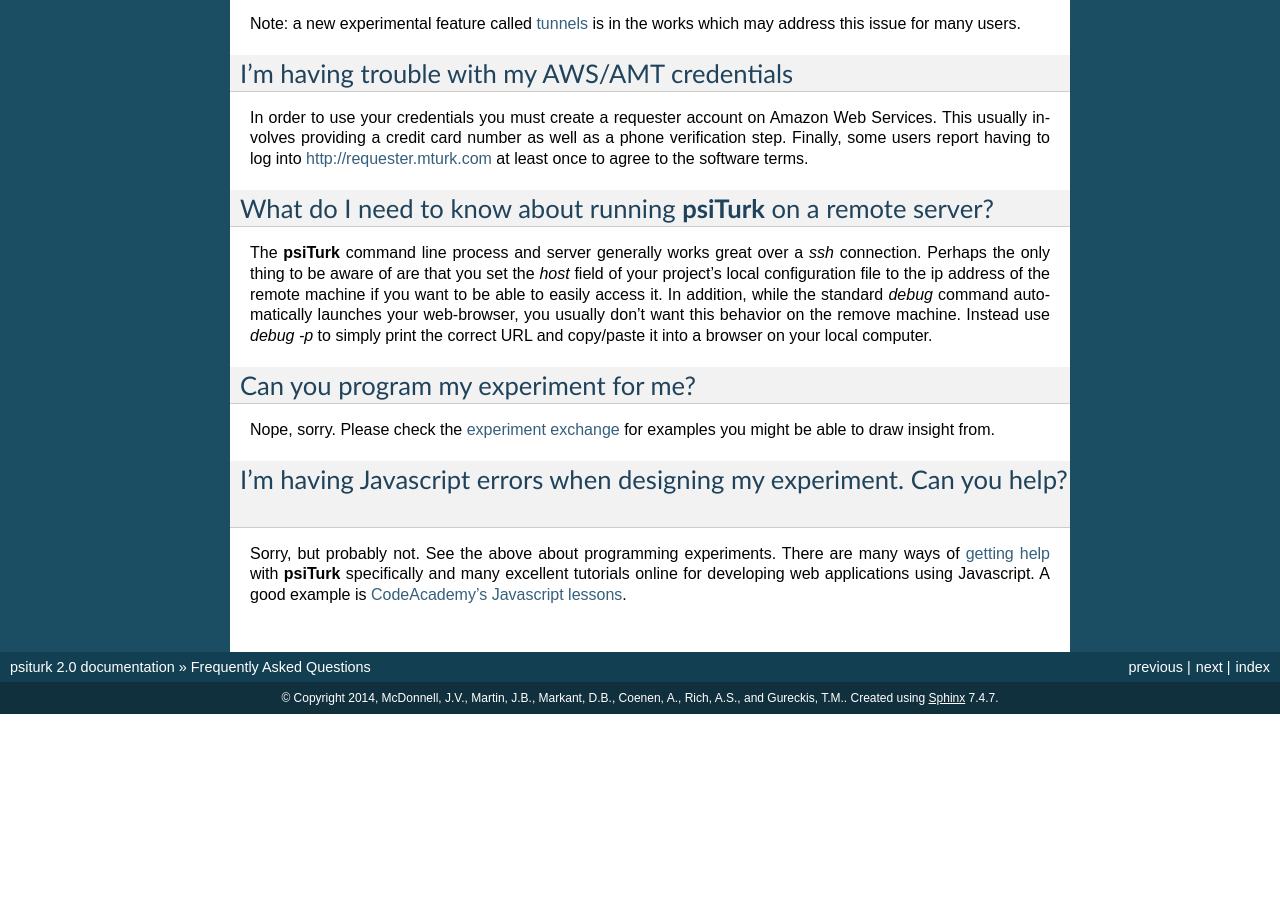
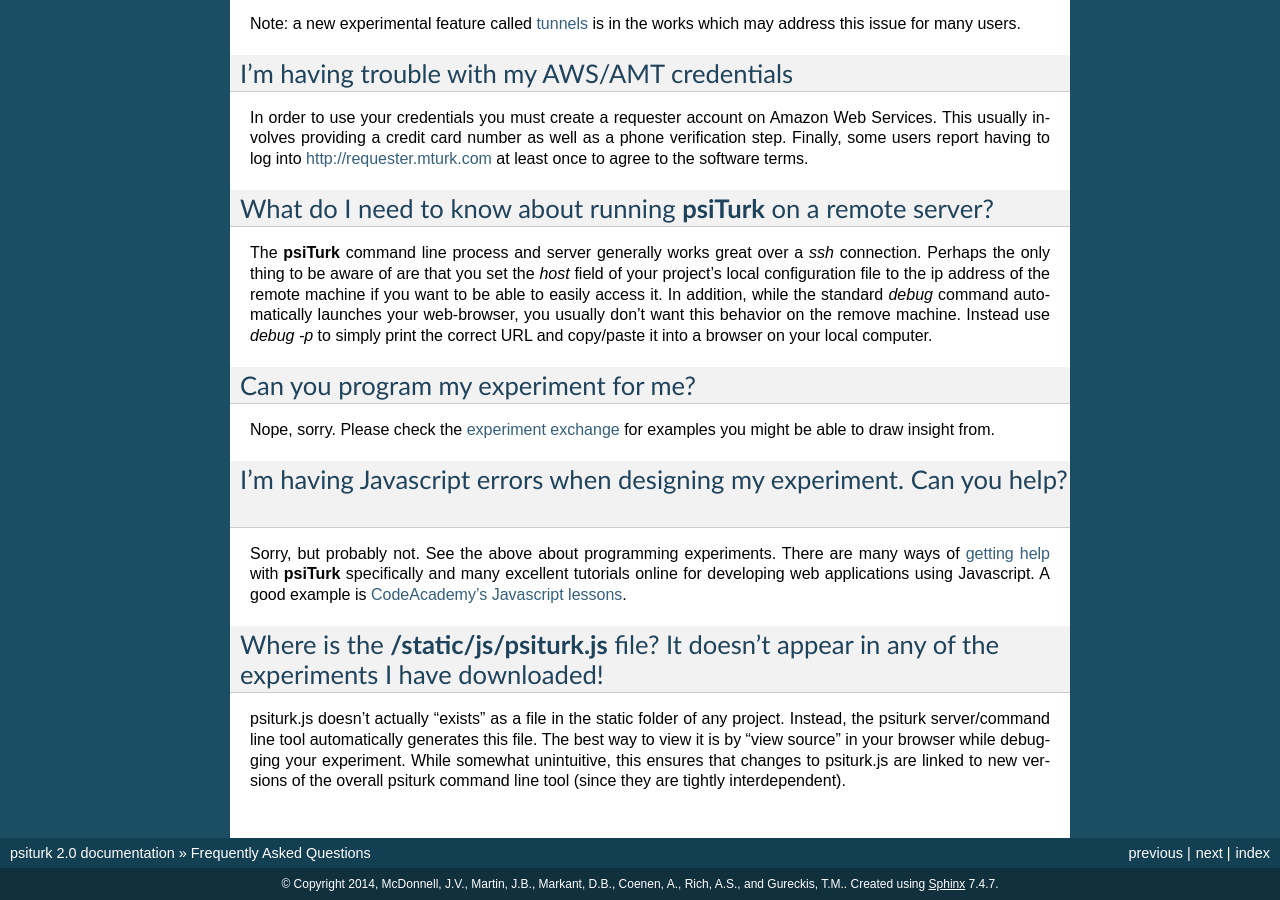
Before and after one commit to NYUCCL/psiTurk, a Sphinx documentation site: the page built from doc/faq.rst, in a window 1280 px wide and 900 px high, scrolled down 973 px. Built offline with Sphinx 7.4.7, drawn with Linux system fonts in a browser that asks for light colours; formulas are drawn with MathJax 3; pages that are not in the unit, such as notebooks, are missing from menus; before the commit the page ends 1687 px from its top, so only the background shows below that; some of the changed text lies outside the part shown.

Commit message:
updated to docs
where is the psiturk.js file?

```diff
--- a/doc/faq.rst
+++ b/doc/faq.rst
@@ -95,3 +95,12 @@
 ways of `getting help <getting_help.html>`__ with **psiTurk** specifically and many
 excellent tutorials online for developing web applications using Javascript.  A good
 example is `CodeAcademy's Javascript lessons <http://www.codecademy.com/tracks/javascript>`__.
+
+Where is the **/static/js/psiturk.js** file?  It doesn't appear in any of the experiments I have downloaded!
+~~~~~~~~~~~~~~~~~~~~~~~~~~~~~~~~~~~~~~~~~~~~~~~~~~~~~~~~~~~~~~~~~~~~~~~~~~~
+psiturk.js doesn’t actually “exists” as a file in the static folder of any project.
+Instead, the psiturk server/command line tool automatically generates this file.
+The best way to view it is by “view source” in your browser while debugging your experiment.
+While somewhat unintuitive, this ensures that changes to psiturk.js are linked
+to new versions of the overall psiturk command line tool (since they are tightly
+interdependent).
```
